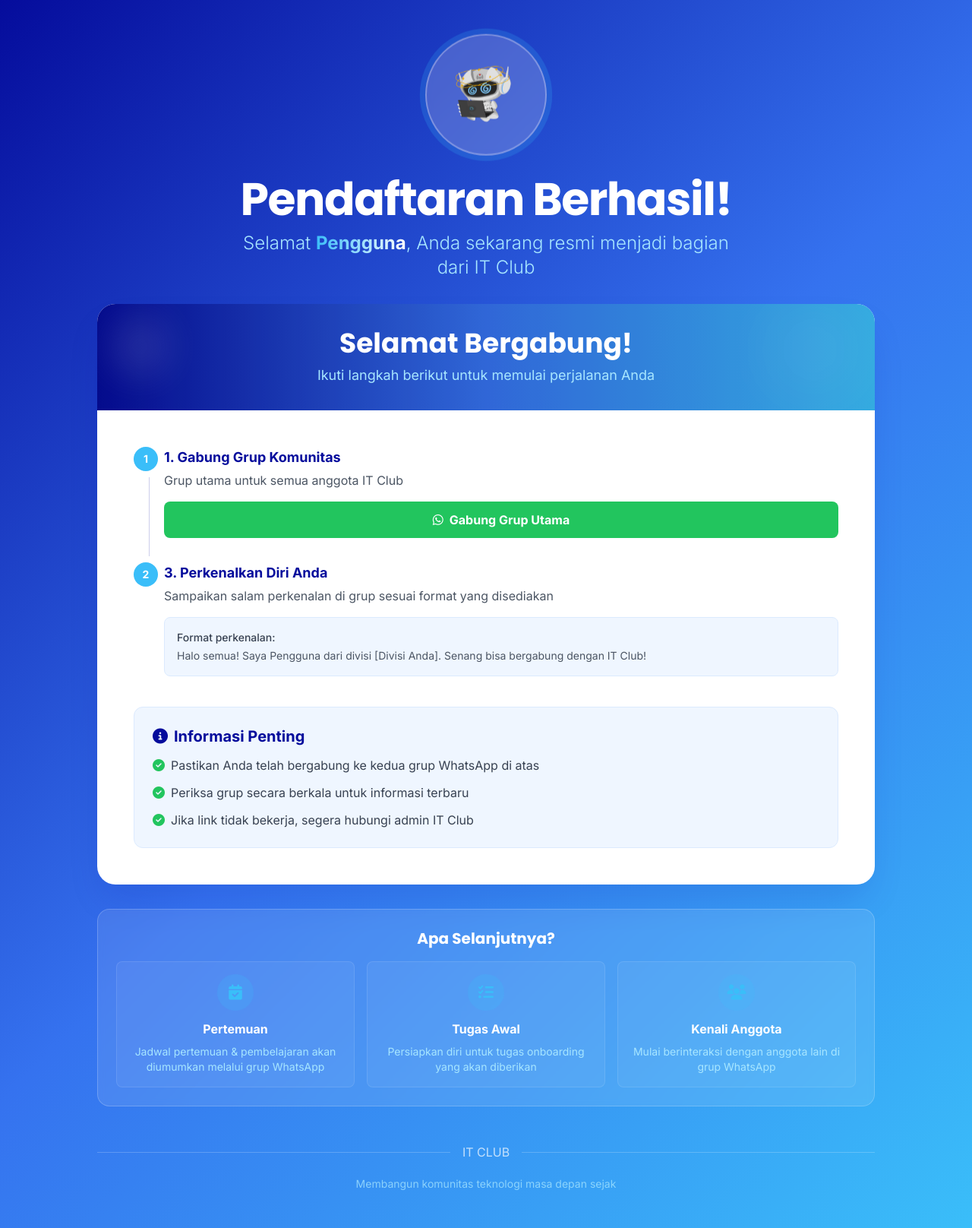
After one commit to musyaaS30/WebPendaftaranITC, a PHP site: page /success_page.php in a window 1280 px wide. The commit adds this page. Shown: the whole page at 76% size. Run offline with PHP 8.4, Linux system fonts and the light colour scheme; some libraries are stand-ins or nearby versions.

Commit message:
update penambahan output untuk user

```diff
--- a/index.php
+++ b/index.php
@@ -338,7 +338,6 @@
                             </li>
                         </ul>
                     </div>
-
                 </div>
             </div>
             <div class="flex flex-col justify-between pt-5 pb-10 border-t border-deep-purple-accent-200 sm:flex-row">
--- /dev/null
+++ b/success_page.php
@@ -0,0 +1,345 @@
+<?php
+ob_start();
+session_start();
+
+    $divisi = isset($_SESSION['divisi']) ? $_SESSION['divisi'] : '';
+    $username = isset($_SESSION['username']) ? $_SESSION['username'] : 'Pengguna';
+
+    unset($_SESSION['divisi']);
+    unset($_SESSION['username']);
+
+    $whatsapp_links = [
+        'web' => 'https://chat.whatsapp.com/FRwvhYkkmeW9PrvBIq6N6L',
+        'design' => 'https://chat.whatsapp.com/Lvf24MAc8UYEmH3hz7nJpE',
+        'robotic' => 'https://chat.whatsapp.com/B5OzQxDmYJlH3VF9RO74qg'
+    ];
+
+    $divisi_names = [
+        'web' => 'Web Development',
+        'design' => 'Design & UI/UX',
+        'robotic' => 'Robotic'
+    ];
+
+    $divisi_link = isset($whatsapp_links[$divisi]) ? $whatsapp_links[$divisi] : '';
+    $divisi_name = isset($divisi_names[$divisi]) ? $divisi_names[$divisi] : '';
+    ?>
+
+
+<!DOCTYPE html>
+<html lang="id">
+
+<head>
+    <meta charset="UTF-8" />
+    <meta name="viewport" content="width=device-width, initial-scale=1.0" />
+    <title>Pendaftaran Berhasil | IT Club</title>
+    <link rel="shortcut icon" href="image/img/semecha3.png" type="image/x-icon">
+    <script src="https://cdn.jsdelivr.net/npm/sweetalert2@11"></script>
+    <script src="https://cdn.tailwindcss.com"></script>
+    <link rel="stylesheet" href="https://cdnjs.cloudflare.com/ajax/libs/font-awesome/6.4.0/css/all.min.css">
+    <script>
+        tailwind.config = {
+            theme: {
+                extend: {
+                    colors: {
+                        'primary': '#050C9C',
+                        'secondary': '#3572EF',
+                        'accent': '#3ABEF9',
+                        'light': '#A7E6FF',
+                        'white': '#FFFFFF',
+                        'dark': '#0A0F5C'
+                    },
+                    fontFamily: {
+                        'sans': ['Inter', 'sans-serif'],
+                        'heading': ['Poppins', 'sans-serif']
+                    }
+                }
+            }
+        }
+    </script>
+    <style>
+        @import url('https://fonts.googleapis.com/css2?family=Inter:wght@300;400;500;600;700&family=Poppins:wght@600;700;800&display=swap');
+
+        body {
+            font-family: 'Inter', sans-serif;
+        }
+
+        .gradient-bg {
+            background: linear-gradient(135deg, #050C9C 0%, #3572EF 50%, #3ABEF9 100%);
+        }
+
+        .gradient-text {
+            background: linear-gradient(90deg, #3ABEF9 0%, #FFFFFF 100%);
+            -webkit-background-clip: text;
+            background-clip: text;
+            -webkit-text-fill-color: transparent;
+        }
+
+        .card-shadow {
+            box-shadow: 0 25px 50px -12px rgba(5, 12, 156, 0.15);
+        }
+
+        .floating-animation {
+            animation: float 3s ease-in-out infinite;
+        }
+
+        @keyframes float {
+
+            0%,
+            100% {
+                transform: translateY(0px);
+            }
+
+            50% {
+                transform: translateY(-10px);
+            }
+        }
+
+        .fade-in {
+            animation: fadeIn 0.8s ease-out;
+        }
+
+        @keyframes fadeIn {
+            from {
+                opacity: 0;
+                transform: translateY(20px);
+            }
+
+            to {
+                opacity: 1;
+                transform: translateY(0);
+            }
+        }
+
+        .btn-hover {
+            transition: all 0.3s cubic-bezier(0.25, 0.8, 0.25, 1);
+        }
+
+        .btn-hover:hover {
+            transform: translateY(-2px) scale(1.02);
+            box-shadow: 0 15px 35px rgba(5, 12, 156, 0.3);
+        }
+
+        .divider {
+            display: flex;
+            align-items: center;
+            text-align: center;
+            margin: 20px 0;
+            color: rgba(255, 255, 255, 0.7);
+        }
+
+        .divider::before,
+        .divider::after {
+            content: "";
+            flex: 1;
+            border-bottom: 1px solid rgba(255, 255, 255, 0.2);
+        }
+
+        .divider::before {
+            margin-right: 1em;
+        }
+
+        .divider::after {
+            margin-left: 1em;
+        }
+
+        .pulse {
+            animation: pulse 2s infinite;
+        }
+
+        @keyframes pulse {
+            0% {
+                box-shadow: 0 0 0 0 rgba(58, 190, 249, 0.7);
+            }
+
+            70% {
+                box-shadow: 0 0 0 10px rgba(58, 190, 249, 0);
+            }
+
+            100% {
+                box-shadow: 0 0 0 0 rgba(58, 190, 249, 0);
+            }
+        }
+
+        .step-item {
+            position: relative;
+            padding-left: 2.5rem;
+            counter-increment: step;
+        }
+
+        .step-item:not(:last-child):after {
+            content: "";
+            position: absolute;
+            left: 1.25rem;
+            top: 2.5rem;
+            height: calc(100% - 1rem);
+            width: 1px;
+            background: rgba(5, 12, 156, 0.2);
+        }
+
+        .step-item:before {
+            content: counter(step);
+            position: absolute;
+            left: 0;
+            top: 0;
+            width: 2rem;
+            height: 2rem;
+            line-height: 2rem;
+            border-radius: 50%;
+            background: #3ABEF9;
+            color: white;
+            text-align: center;
+            font-weight: bold;
+            font-size: 0.875rem;
+        }
+    </style>
+</head>
+
+<body class="min-h-screen gradient-bg py-6 px-4 sm:py-12">
+
+    <!-- Header Section -->
+    <div class="max-w-6xl mx-auto mb-8 fade-in">
+        <div class="text-center">
+            <div class="floating-animation mb-6">
+                <div class="w-32 h-32 sm:w-40 sm:h-40 mx-auto bg-white/20 rounded-full flex items-center justify-center backdrop-blur-sm border-2 border-white/30 pulse">
+                    <img src="image/semecha5.png" alt="Logo IT Club" class="w-3/4 h-3/4 object-contain">
+                </div>
+            </div>
+            <h1 class="text-4xl sm:text-5xl lg:text-6xl font-bold text-white mb-3 tracking-tight font-heading">Pendaftaran Berhasil!</h1>
+            <p class="text-light text-xl sm:text-2xl font-light max-w-2xl mx-auto">Selamat <span class="gradient-text font-bold"><?php echo htmlspecialchars($username); ?></span>, Anda sekarang resmi menjadi bagian dari IT Club</p>
+        </div>
+    </div>
+
+    <!-- Main Content -->
+    <div class="max-w-5xl mx-auto fade-in">
+        <div class="bg-white rounded-3xl card-shadow overflow-hidden transition-all duration-300 hover:shadow-xl">
+            <!-- Header -->
+            <div class="bg-gradient-to-r from-primary via-secondary to-accent px-6 sm:px-8 py-8 relative overflow-hidden">
+                <div class="absolute inset-0 bg-black/10"></div>
+                <div class="relative">
+                    <h2 class="text-3xl sm:text-4xl font-bold text-white text-center mb-2 font-heading">Selamat Bergabung!</h2>
+                    <p class="text-light text-center text-lg">Ikuti langkah berikut untuk memulai perjalanan Anda</p>
+                </div>
+                <!-- Decorative elements -->
+                <div class="absolute top-4 left-4 w-20 h-20 bg-white/10 rounded-full blur-xl"></div>
+                <div class="absolute bottom-4 right-4 w-32 h-32 bg-white/5 rounded-full blur-2xl"></div>
+            </div>
+
+            <!-- Content -->
+            <div class="p-6 sm:p-8 lg:p-12">
+                <!-- Steps -->
+                <div class="space-y-8 mb-10">
+                    <div class="step-item">
+                        <h3 class="text-lg font-bold text-primary mb-1">1. Gabung Grup Komunitas</h3>
+                        <p class="text-gray-600 mb-4">Grup utama untuk semua anggota IT Club</p>
+                        <a href="https://chat.whatsapp.com/HBoJXiBCiWq2DW4WmoNxug?mode=ac_t"
+                            class="inline-block bg-green-500 hover:bg-green-600 text-white font-bold px-6 py-3 rounded-lg btn-hover transition-all duration-300 flex items-center justify-center gap-2"
+                            target="_blank">
+                            <i class="fab fa-whatsapp"></i>
+                            Gabung Grup Utama
+                        </a>
+                    </div>
+
+                    <?php if ($divisi_link): ?>
+                        <div class="step-item">
+                            <h3 class="text-lg font-bold text-primary mb-1">2. Gabung Grup Divisi <?php echo $divisi_name; ?></h3>
+                            <p class="text-gray-600 mb-4">Grup khusus untuk anggota divisi <?php echo $divisi_name; ?></p>
+                            <a href="<?php echo $divisi_link; ?>"
+                                class="inline-block bg-green-500 hover:bg-green-600 text-white font-bold px-6 py-3 rounded-lg btn-hover transition-all duration-300 flex items-center justify-center gap-2"
+                                target="_blank">
+                                <i class="fab fa-whatsapp"></i>
+                                Gabung Grup Divisi
+                            </a>
+                        </div>
+                    <?php endif; ?>
+
+                    <div class="step-item">
+                        <h3 class="text-lg font-bold text-primary mb-1">3. Perkenalkan Diri Anda</h3>
+                        <p class="text-gray-600 mb-4">Sampaikan salam perkenalan di grup sesuai format yang disediakan</p>
+                        <div class="bg-blue-50 p-4 rounded-lg border border-blue-100">
+                            <p class="text-sm text-gray-700 font-medium mb-1">Format perkenalan:</p>
+                            <p class="text-sm text-gray-600">Halo semua! Saya <?php echo htmlspecialchars($username); ?> dari divisi <?php echo $divisi_name ?: '[Divisi Anda]'; ?>. Senang bisa bergabung dengan IT Club!</p>
+                        </div>
+                    </div>
+                </div>
+
+                <!-- Additional Information -->
+                <div class="bg-blue-50 rounded-xl p-6 border border-blue-100">
+                    <h3 class="text-xl font-bold text-primary mb-3 flex items-center gap-2">
+                        <i class="fas fa-info-circle"></i> Informasi Penting
+                    </h3>
+                    <ul class="space-y-3 text-gray-700">
+                        <li class="flex items-start gap-2">
+                            <i class="fas fa-check-circle text-green-500 mt-1"></i>
+                            <span>Pastikan Anda telah bergabung ke kedua grup WhatsApp di atas</span>
+                        </li>
+                        <li class="flex items-start gap-2">
+                            <i class="fas fa-check-circle text-green-500 mt-1"></i>
+                            <span>Periksa grup secara berkala untuk informasi terbaru</span>
+                        </li>
+                        <li class="flex items-start gap-2">
+                            <i class="fas fa-check-circle text-green-500 mt-1"></i>
+                            <span>Jika link tidak bekerja, segera hubungi admin IT Club</span>
+                        </li>
+                    </ul>
+                </div>
+
+            </div>
+        </div>
+    </div>
+
+    <!-- Next Steps -->
+    <div class="max-w-5xl mx-auto mt-8 bg-white/10 backdrop-blur-sm rounded-2xl p-6 border border-white/20 fade-in">
+        <h3 class="text-xl font-bold text-white mb-4 text-center font-heading">Apa Selanjutnya?</h3>
+        <div class="grid md:grid-cols-3 gap-4">
+            <div class="bg-white/5 p-4 rounded-lg border border-white/10">
+                <div class="w-12 h-12 bg-accent/20 rounded-full flex items-center justify-center mb-3 mx-auto">
+                    <i class="fas fa-calendar-check text-accent text-xl"></i>
+                </div>
+                <h4 class="font-bold text-white text-center mb-2">Pertemuan</h4>
+                <p class="text-light text-sm text-center">Jadwal pertemuan & pembelajaran akan diumumkan melalui grup WhatsApp</p>
+            </div>
+            <div class="bg-white/5 p-4 rounded-lg border border-white/10">
+                <div class="w-12 h-12 bg-accent/20 rounded-full flex items-center justify-center mb-3 mx-auto">
+                    <i class="fas fa-tasks text-accent text-xl"></i>
+                </div>
+                <h4 class="font-bold text-white text-center mb-2">Tugas Awal</h4>
+                <p class="text-light text-sm text-center">Persiapkan diri untuk tugas onboarding yang akan diberikan</p>
+            </div>
+            <div class="bg-white/5 p-4 rounded-lg border border-white/10">
+                <div class="w-12 h-12 bg-accent/20 rounded-full flex items-center justify-center mb-3 mx-auto">
+                    <i class="fas fa-users text-accent text-xl"></i>
+                </div>
+                <h4 class="font-bold text-white text-center mb-2">Kenali Anggota</h4>
+                <p class="text-light text-sm text-center">Mulai berinteraksi dengan anggota lain di grup WhatsApp</p>
+            </div>
+        </div>
+    </div>
+
+    <!-- Footer -->
+    <div class="max-w-5xl mx-auto mt-12 text-center fade-in">
+        <div class="divider">IT CLUB</div>
+        <p class="text-light text-sm opacity-75">
+            Membangun komunitas teknologi masa depan sejak
+        </p>
+    </div>
+
+    <script>
+        document.addEventListener('DOMContentLoaded', function() {
+            const observer = new IntersectionObserver((entries) => {
+                entries.forEach(entry => {
+                    if (entry.isIntersecting) {
+                        entry.target.classList.add('animate-fadeInUp');
+                    }
+                });
+            }, {
+                threshold: 0.1
+            });
+
+            document.querySelectorAll('.fade-in').forEach(el => {
+                observer.observe(el);
+            });
+        });
+    </script>
+</body>
+
+</html>
```
Also changed, not shown: pendaftaran.php (+8 -11 lines).
